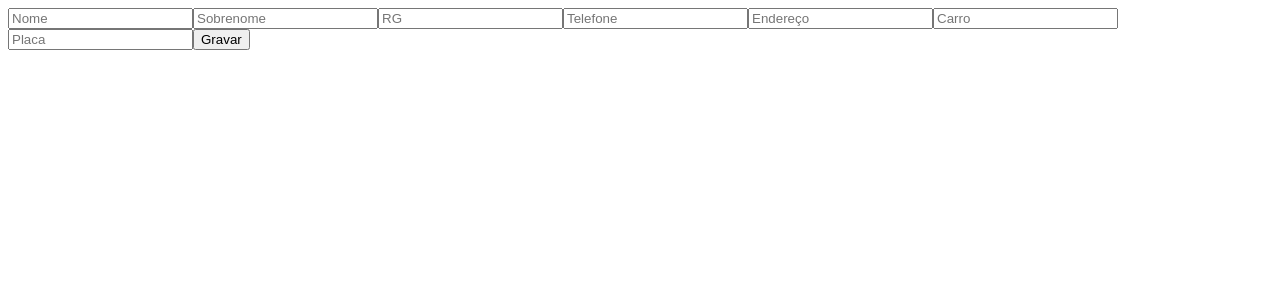
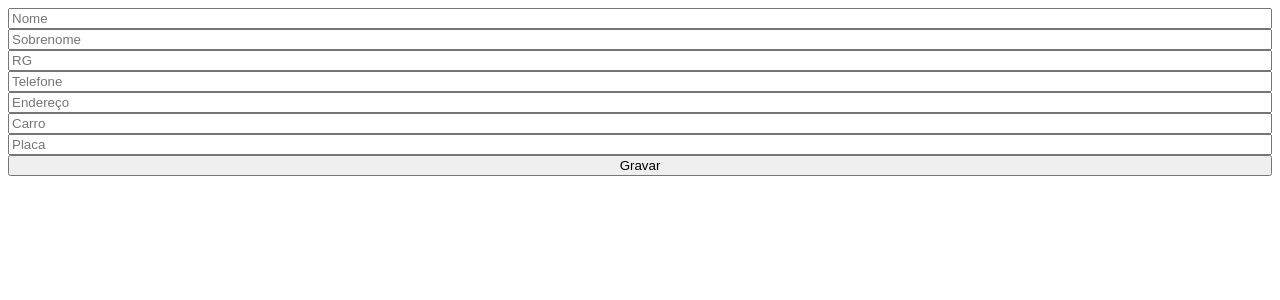
Before and after one commit to walisson27/React-Invest, a Next.js app: page /FormularioUser/users in a window 1280 px wide. Shown: the top 300 px of the page. Built offline with nearby package versions, Linux system fonts and the light colour scheme.

Commit message:
git update

```diff
--- /dev/null
+++ b/src/pages/FormularioUser/users.css
@@ -0,0 +1,5 @@
+section{
+    display: flex;
+    flex-direction: column;
+    align-items: stretch;
+}
--- a/src/pages/FormularioUser/users.tsx
+++ b/src/pages/FormularioUser/users.tsx
@@ -1,4 +1,5 @@
 import { useState } from "react";
+import "./Users.css"
 
 interface FormularioUsers {
   name: string;
```
